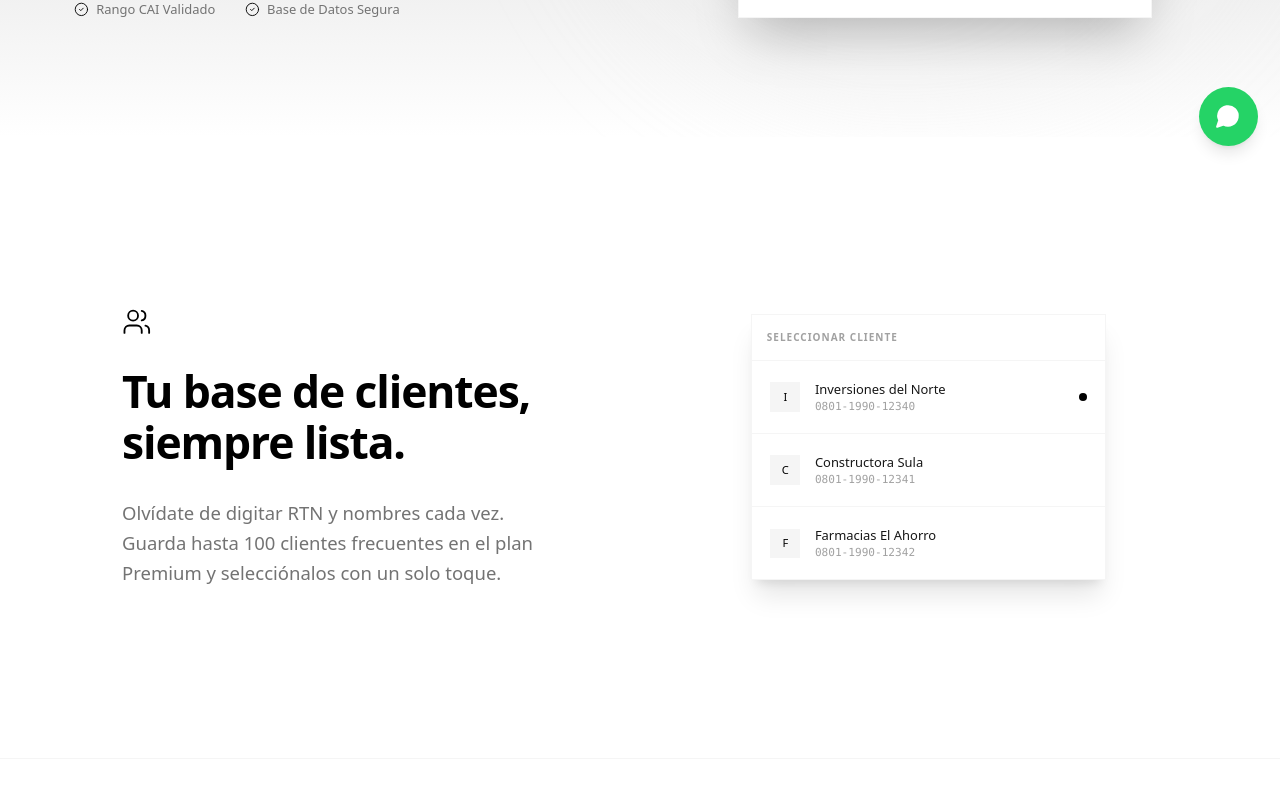
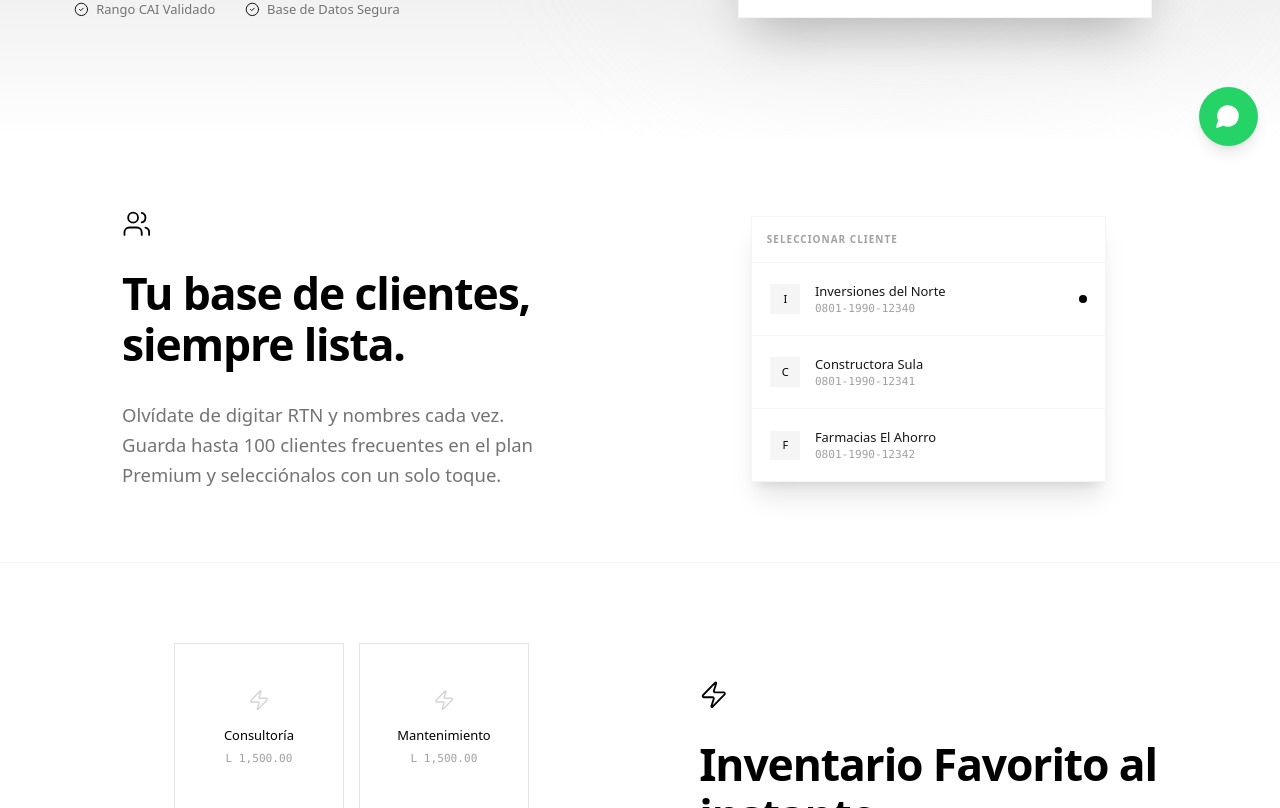
Before and after one commit to rplushn/manu-design-2, a Next.js app: page /funcionalidades in a window 1280 px wide. Shown: the part 632-1440 px from the top of the page. Built offline with nearby package versions, Linux system fonts and the light colour scheme.

Commit message:
Actualización de diseños y mejoras

```diff
--- a/components/features-cai/InvoicingFeatures.tsx
+++ b/components/features-cai/InvoicingFeatures.tsx
@@ -18,7 +18,7 @@ const FeatureSection = ({
   imageContent?: React.ReactNode
 }) => {
   return (
-    <section className="py-24 lg:py-40 overflow-hidden border-b border-neutral-100 last:border-0">
+    <section className="py-[50px] overflow-hidden border-b border-neutral-100 last:border-0">
       <div className="container max-w-screen-xl mx-auto px-6 lg:px-20">
         <div className={cn(
           "flex flex-col lg:flex-row items-center gap-20 lg:gap-32",
```
